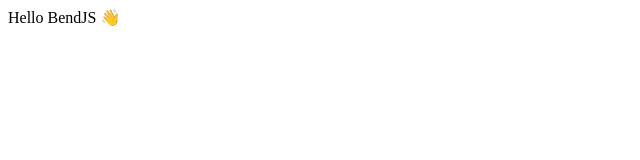
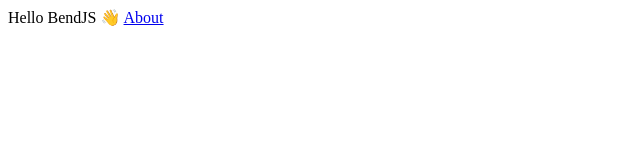
Before and after one commit to BendJS/website, a Next.js app: page / in a window 1280 px wide. Shown: the top 160 px of the page, without its empty margins (0-640 px from the left). Built offline with nearby package versions, Linux system fonts and the light colour scheme.

Commit message:
add about page

```diff
--- a/pages/index.js
+++ b/pages/index.js
@@ -1,7 +1,15 @@
+import Link from 'next/link';
 import React from 'react';
 
 const Home = () => {
-  return <div>Hello BendJS 👋</div>;
+  return (
+    <div>
+      Hello BendJS 👋{' '}
+      <Link href="/about">
+        <a>About</a>
+      </Link>
+    </div>
+  );
 };
 
 export default Home;
```
Also changed, not shown: pages/about.js (added, +7 -0 lines).
